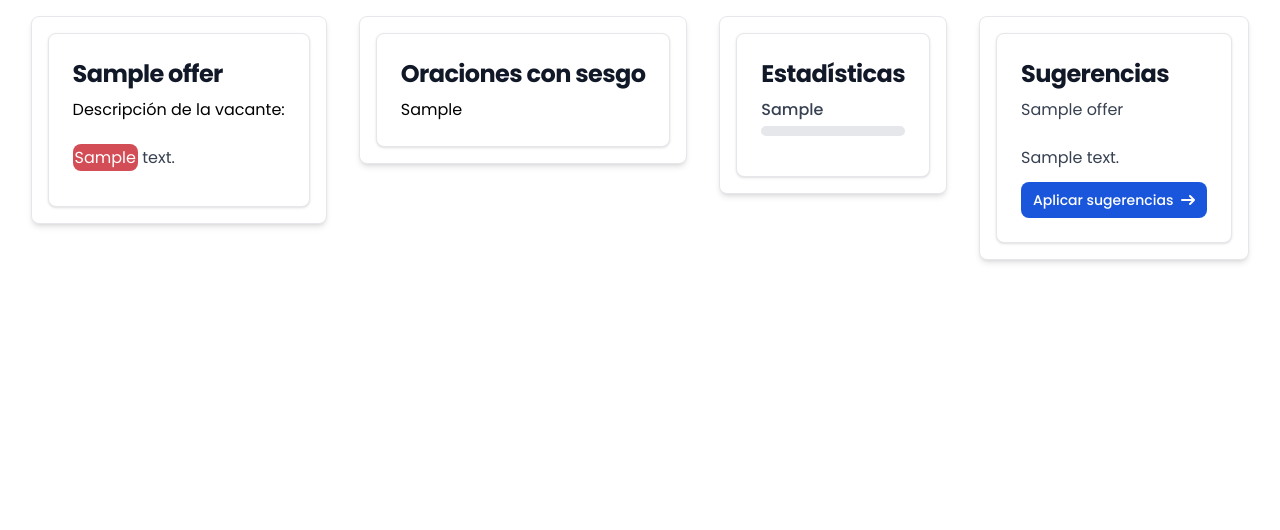
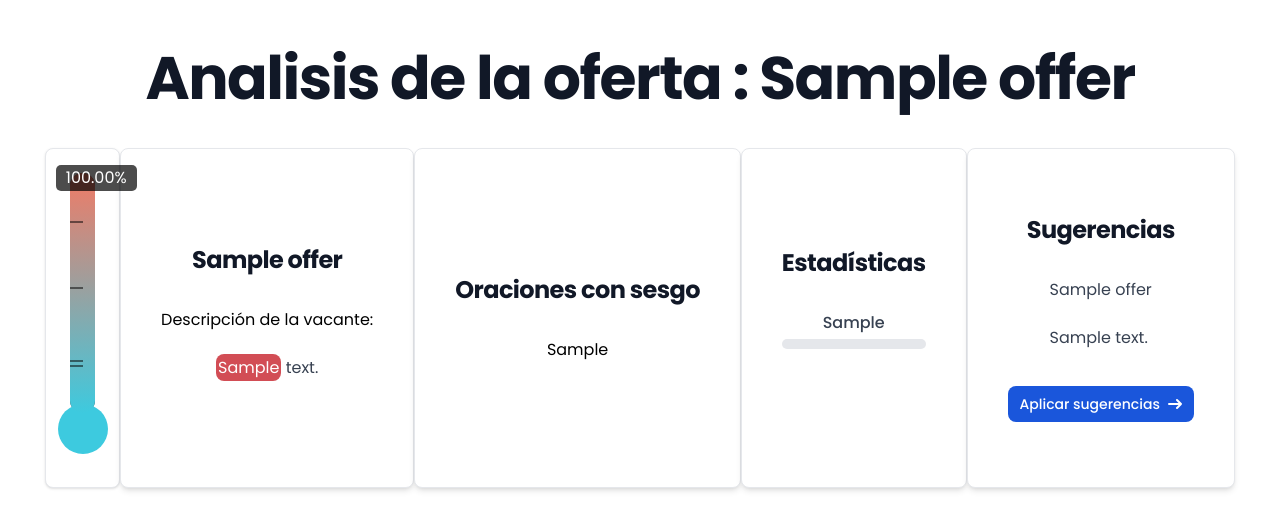
Before and after one commit to srestrep74/BiasBuster, a Django app: page /bias/1 in a window 1280 px wide. Shown: the part 64-594 px from the top of the page. Run offline with Django 4.2, Linux system fonts and the light colour scheme; tables that the repository leaves empty hold one stand-in row (values such as "Sample post"); some libraries are stand-ins or nearby versions.

Commit message:
Done offer section

```diff
--- a/DjangoP/bias/Offer/views.py
+++ b/DjangoP/bias/Offer/views.py
@@ -87,9 +87,14 @@ def prompt(offer_id):
 def bias(request, id):
     offer = Offer.objects.get(pk=id)
     suggestion = Suggestion.objects.get(offer=offer)
+    q_offers = len([parte.strip() for parte in offer.description.split('.') if parte.strip()])
+    q_suggest = len([parte.strip() for parte in suggestion.highlight_words.split('.') if parte.strip()])
     context = {
         'offer': offer,
-        'suggestion': suggestion
+        'suggestion': suggestion,
+        'q_offers' : q_offers,
+        'q_suggest' : q_suggest
+
     }
 
     return render(request, 'bias.html', context)
--- a/DjangoP/bias/templates/bias.html
+++ b/DjangoP/bias/templates/bias.html
@@ -1,53 +1,176 @@
 {% include 'navbar.html' %}
 {% block content %}
+<style>
+    #wrapper {
+        margin: auto;
+        display: flex;
+        flex-direction: column;
+        align-items: center;
+      }
 
+      p {
+        -webkit-user-select: none;
+        -moz-user-select: none;
+        -ms-user-select: none;
+        user-select: none;
+      }
+
+      #info {
+        opacity: 0.2;
+        margin: 0;
+        text-align: center;
+      }
+
+      /* VARIABLES (Have fun) */
+      #termometer {
+        width: 25px;
+        background: #3d3d44;
+        height: 240px;
+        position: relative;
+        border: 9px solid darken(#3d3d44, 8%);
+        border-radius: 20px;
+        z-index: 1;
+        margin-bottom: 50px;
+      }
+
+      #termometer:before, #termometer:after {
+        position: absolute;
+        content: "";
+        border-radius: 50%;
+      }
+
+      /* Border cover */
+      #termometer:before {
+        width: 100%;
+        height: 130px;
+        bottom: 9px;
+        background: #3d3d44;
+        z-index: -1;
+      }
+
+      /* Bulb */
+      #termometer:after {
+        transform: translateX(-50%);
+        width: 50px;
+        height: 50px;
+        background-color: #3dcadf;
+        bottom: -41px;
+        border: 9px solid darken(#3d3d44, 8%);
+        z-index: -3;
+        left: 50%;
+      }
+
+      #graduations {
+        height: 141px;
+        top: 20%;
+        width: 50%;
+      }
+
+      #graduations, #graduations:before {
+        position: absolute;
+        border-top: 2px solid rgba(0, 0, 0, 0.5);
+        border-bottom: 2px solid rgba(0, 0, 0, 0.5);
+      }
+
+      #graduations:before {
+        content: "";
+        height: 80px;
+        width: 100%;
+        top: 64px;
+      }
+
+      #temperature {
+        bottom: 0;
+        background: linear-gradient(#f17a65, #3dcadf) no-repeat bottom;
+        width: 100%;
+        border-radius: 20px;
+        background-size: 100% 240px;
+        transition: all 0.2s ease-in-out;
+      }
+
+      #temperature, #temperature:before, #temperature:after {
+        position: absolute;
+      }
+
+      /* Temperature value - Tooltip */
+      #temperature:before {
+        content: attr(data-value);
+        background: rgba(0, 0, 0, 0.7);
+        color: white;
+        z-index: 2;
+        padding: 5px 10px;
+        border-radius: 5px;
+        font-size: 1em;
+        line-height: 1;
+        transform: translateY(50%);
+        left: calc(-100% + 1em / 1.5);
+        top: calc(-1em + 5px - 10px);
+      }
+
+      /* Tooltip arrow */
+      #temperature:after {
+        content: "";
+        border-top: 1em / 2.2 solid transparent;
+        border-bottom: 1em / 2.2 solid transparent;
+        border-right: 1em / 1.5 solid rgba(0, 0, 0, 0.7);
+        left: -1em;
+        top: calc(-1em / 2.2 + 5px);
+      }
+
+
+
+    </style>
+    <br>
+    <br>
     <div class="flex justify-center">
+      <h6 class="mb-4 text-4xl font-extrabold leading-none tracking-tight text-gray-900 md:text-5xl lg:text-6xl dark:text-white">Analisis de la oferta : {{offer.title}}</h6>
 
-        <!--Offer-->
-        <div class="w-1/3 p-4">
-            <div class="bg-white border border-gray-200 rounded-lg shadow-md p-4">
-                <div class="max-w-sm p-6 bg-white border border-gray-200 rounded-lg shadow dark:bg-gray-800 dark:border-gray-700">
+      </div>
+      <br>
+    <div class="flex justify-center ">
+        <!-- Sección izquierda -->
+         <!-- Utilizamos items-stretch para que ambos elementos se expandan verticalmente -->
+            <!-- Termómetro -->
+            <div class="max-w-sm p-6 bg-white border border-gray-200 rounded-lg shadow dark:bg-gray-800 dark:border-gray-700 flex-grow m-4">
+                <div id="wrapper">
+                    <div id="termometer">
+                        <div id="temperature" style="height: 0" data-value="0°C"></div>
+                        <div id="graduations"></div>
+                    </div>
+
+
+                </div>
+            </div>
+
+            <!-- Descripción -->
+            <div class="bg-white border border-gray-200 rounded-lg shadow-md p-4 flex-grow m-4 flex  items-center">
+                <div class="max-w-sm p-6 bg-white   flex flex-col items-center justify-center">
                     <h5 class="mb-2 text-2xl font-bold tracking-tight text-gray-900 dark:text-white">{{offer.title}}</h5>
-                    <h1>Descripción de la vacante:</h1><br>
+                    <br>
+                    <h1>Descripción de la vacante:</h1>
+                    <br>
                     <p id="description" class="mb-3 font-normal text-gray-700 dark:text-gray-400">
                         {{offer.description}}
                     </p>
                 </div>
             </div>
-        </div>
 
-        <!--Sentences - BIAS -->
-        <div class="w-1/3 p-4">
-            <div class="bg-white border border-gray-200 rounded-lg shadow-md p-4">
-                <div class="max-w-sm p-6 bg-white border border-gray-200 rounded-lg shadow dark:bg-gray-800 dark:border-gray-700">
+            <div class="bg-white border border-gray-200 rounded-lg shadow-md p-4 flex-grow m-4 flex  items-center">
+                <div class="max-w-sm p-6 bg-white   flex flex-col items-center justify-center">
+
                         <h5 class="mb-2 text-2xl font-bold tracking-tight text-gray-900 dark:text-white">Oraciones con sesgo</h5>
+                        <br>
                             {{suggestion.highlight_words}}
-                </div>
+
                 </div>
             </div>
 
+    <!--Stadistics-->
+    <div class="bg-white border border-gray-200 rounded-lg shadow-md p-4 flex-grow m-4 flex  items-center">
+        <div class="max-w-sm p-6 bg-white   flex flex-col items-center justify-center">
 
-        <!--Highlight-->
-        <script>
-            document.addEventListener('DOMContentLoaded', function() {
-                var description = document.getElementById('description');
-                var biasSentences = "{{suggestion.highlight_words}}".split('//');
-                for (var i = 0; i < biasSentences.length; i++) {
-                    var sentence = biasSentences[i].trim();
-                    if (sentence !== "") {
-                        var regex = new RegExp(sentence, 'g');
-                        description.innerHTML = description.innerHTML.replace(regex, '<span style="background-color: #D24D55; color: white; border-radius: 8px; padding: 2px;">' + sentence + '</span>');
-                    }
-                }
-            });
-        </script>
-
-        <!--Stadistics-->
-        <div class="w-1/3 p-4">
-            <div class="bg-white border border-gray-200 rounded-lg shadow-md p-4">
-                <div class="max-w-sm p-6 bg-white border border-gray-200 rounded-lg shadow dark:bg-gray-800 dark:border-gray-700">
                 <h5 class="mb-2 text-2xl font-bold tracking-tight text-gray-900 dark:text-white">Estadísticas</h5>
-
+                    <br>
                 <!--Graphics-->
                 {% for bias in offer.bias.all %}
                     <div class="mb-1 text-base font-medium text-gray-700 dark:text-gray-400">{{ bias }}</div>
@@ -65,30 +188,77 @@
                             <div style="width: 0%"></div>
                         {% endif %}
                     </div>
+                    <br>
                 {% endfor %}
-                </div>
+
         </div>
     </div>
 
-        <!--Suggestions-->
-        <div class="w-1/3 p-4">
-            <div class="bg-white border border-gray-200 rounded-lg shadow-md p-4">
-                <div class="max-w-sm p-6 bg-white border border-gray-200 rounded-lg shadow dark:bg-gray-800 dark:border-gray-700">
+    <div class="bg-white border border-gray-200 rounded-lg shadow-md p-4 flex-grow m-4 flex  items-center">
+        <div class="max-w-sm p-6 bg-white   flex flex-col items-center justify-center">
+
                 <h5 class="mb-2 text-2xl font-bold tracking-tight text-gray-900 dark:text-white">Sugerencias</h5>
+                <br>
                 <p class="mb-3 font-normal text-gray-700 dark:text-gray-400">
                     {{offer.title}}<br><br>
                     {{suggestion.corrected_description}}
                 </p>
+                <br>
                 <a href="{% url 'replace' offer.id %}" class="inline-flex items-center px-3 py-2 text-sm font-medium text-center text-white bg-blue-700 rounded-lg hover:bg-blue-800 focus:ring-4 focus:outline-none focus:ring-blue-300 dark:bg-blue-600 dark:hover:bg-blue-700 dark:focus:ring-blue-800">
                     Aplicar sugerencias
                     <svg class="w-3.5 h-3.5 ml-2" aria-hidden="true" xmlns="http://www.w3.org/2000/svg" fill="none" viewBox="0 0 14 10">
                         <path stroke="currentColor" stroke-linecap="round" stroke-linejoin="round" stroke-width="2" d="M1 5h12m0 0L9 1m4 4L9 9"/>
                     </svg>
                 </a>
-                </div>
-            </div>
+
         </div>
     </div>
 
+</div>
+
+    <script>
+        document.addEventListener('DOMContentLoaded', function() {
+            var description = document.getElementById('description');
+            var biasSentences = "{{suggestion.highlight_words}}".split('//');
+            for (var i = 0; i < biasSentences.length; i++) {
+                var sentence = biasSentences[i].trim();
+                if (sentence !== "") {
+                    var regex = new RegExp(sentence, 'g');
+                    description.innerHTML = description.innerHTML.replace(regex, '<span style="background-color: #D24D55; color: white; border-radius: 8px; padding: 2px;">' + sentence + '</span>');
+                }
+            }
+        });
+    </script>
+
+<script>
+    const units = {
+        Celcius: "°C",
+      };
+
+      const config = {
+        minTemp: 0, // Mínimo será 0%
+        maxTemp: 100, // Máximo será 100%
+        unit: "Percentage" // Cambié a porcentaje
+      };
+
+      // Cambia estas variables según tu proyecto
+      let frasesConSesgo = {{q_suggest}}; // Número de frases con sesgo
+      let totalFrases = {{q_suggest}}; // Número total de frases
+
+      // Cambio en el rango
+
+
+      function setTemperature() {
+        const porcentajeSesgo = (frasesConSesgo / totalFrases) * 100;
+        temperature.style.height = porcentajeSesgo + "%";
+        temperature.dataset.value = porcentajeSesgo.toFixed(2) + "%";
+      }
+
+
+      setTimeout(setTemperature, 1000);
+
+    </script>
+
+
 
 {% endblock content %}
```
Lines whose indentation alone changed are shown as unchanged.
